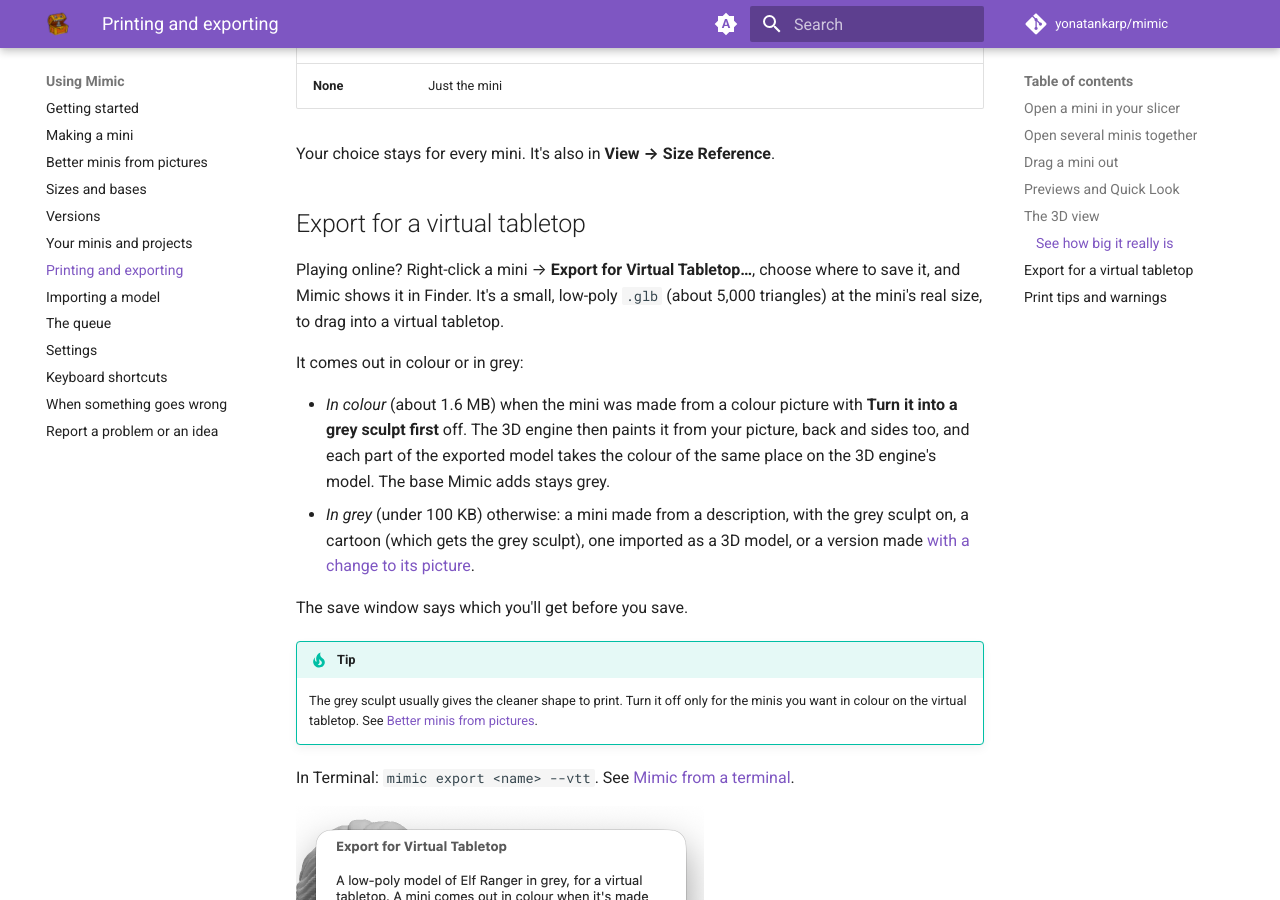
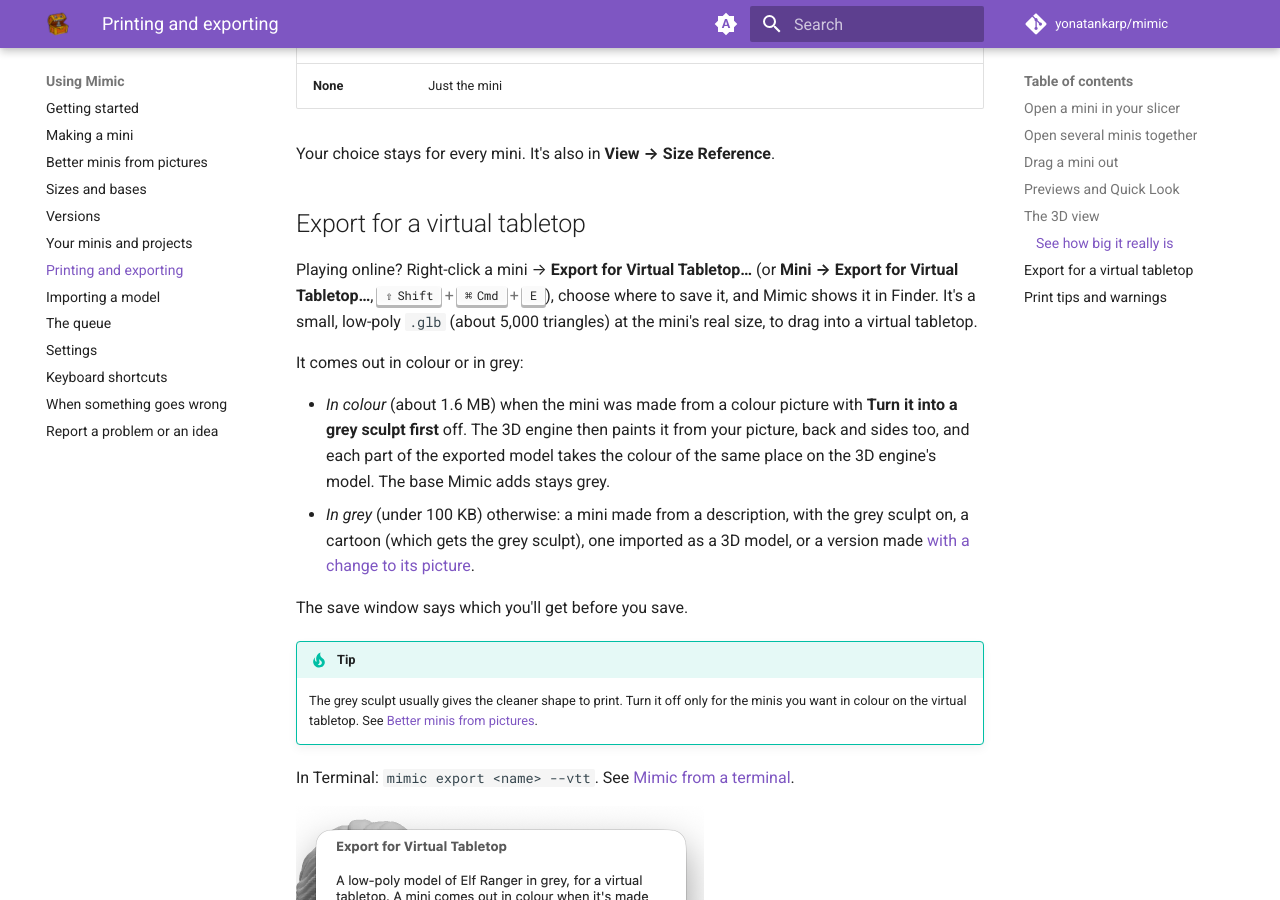
Before and after one commit to yonatankarp/mimic, an MkDocs documentation site: the page built from docs/printing.md, in a window 1280 px wide and 900 px high, scrolled down 2211 px. Built offline with MkDocs 1.6.1 and Material for MkDocs 9.7.7, drawn with Linux system fonts in a browser that asks for light colours; comment, search, counter and statistics services are not loaded.

Commit message:
feat: Export for Virtual Tabletop… in the Mini menu, with ⇧⌘E

```diff
--- a/docs/printing.md
+++ b/docs/printing.md
@@ -82,8 +82,8 @@
 
 ## Export for a virtual tabletop
 
-Playing online? Right-click a mini → **Export for Virtual Tabletop…**, choose where to save it,
-and Mimic shows it in Finder. It's a small, low-poly `.glb` (about 5,000 triangles) at the mini's
+Playing online? Right-click a mini → **Export for Virtual Tabletop…** (or **Mini → Export for
+Virtual Tabletop…**, ++shift+cmd+e++), choose where to save it, and Mimic shows it in Finder. It's a small, low-poly `.glb` (about 5,000 triangles) at the mini's
 real size, to drag into a virtual tabletop.
 
 It comes out in colour or in grey:
```
Also changed, not shown: docs/shortcuts.md (+2 -0 lines), 1 other file.
